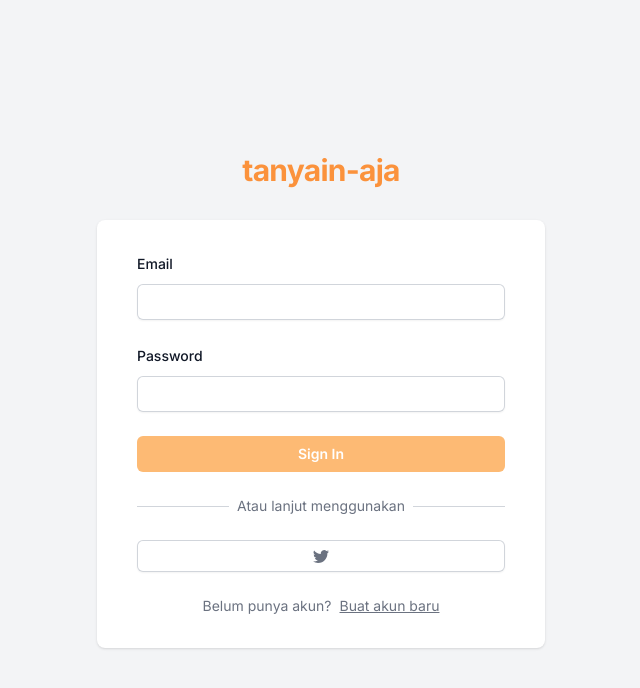
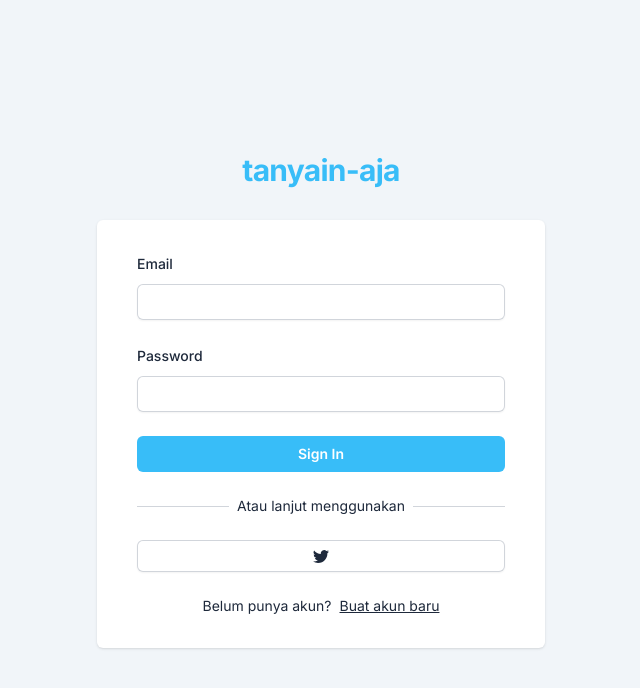
Before and after one commit to dotslashf/tanyain-aja, a Next.js app: page / in a window 1280 px wide. Shown: the top 688 px of the page, without its empty margins (319-959 px from the left). Built offline with nearby package versions, Linux system fonts and the light colour scheme; no server answers.

Commit message:
style: fix

```diff
--- a/app/(site)/components/AuthForm.tsx
+++ b/app/(site)/components/AuthForm.tsx
@@ -103,7 +103,7 @@
 
   return (
     <div className="mt-8 sm:mx-auto sm:w-full sm:max-w-md">
-      <div className="px-4 py-8 bg-white shadow sm:rounded-lg sm:px-10">
+      <div className="px-4 py-8 bg-white rounded-md shadow sm:px-10">
         <form className="space-y-6" onSubmit={handleSubmit(onSubmit)}>
           {variant === 'SignUp' && (
             <Input
@@ -144,12 +144,10 @@
               <div className="w-full border-t border-gray-300" />
             </div>
             <div className="relative flex justify-center text-sm">
-              <span className="px-2 text-gray-500 bg-white">
-                Atau lanjut menggunakan
-              </span>
+              <span className="px-2 bg-white">Atau lanjut menggunakan</span>
             </div>
           </div>
-          <div className="flex mt-6 gap-2">
+          <div className="flex gap-2 mt-6">
             <AuthSocialButton
               icon={BsTwitter}
               onClick={() => socialAction('twitter')}
@@ -157,7 +155,7 @@
           </div>
         </div>
 
-        <div className="flex justify-center px-2 mt-6 text-sm text-gray-500 gap-2">
+        <div className="flex justify-center gap-2 px-2 mt-6 text-sm">
           <div>
             {variant === 'SignIn' ? 'Belum punya akun?' : 'Sudah punya akun?'}
           </div>
--- a/app/(site)/components/AuthSocialButton.tsx
+++ b/app/(site)/components/AuthSocialButton.tsx
@@ -13,9 +13,9 @@
     <button
       onClick={onClick}
       type="button"
-      className="inline-flex justify-center w-full px-4 py-2 text-gray-500 bg-white rounded-md shadow-sm ring-1 ring-inset ring-gray-300 hover:bg-gray-50 focus:outline-offset-0"
+      className="inline-flex justify-center w-full px-4 py-2 bg-white rounded-md shadow-sm ring-1 ring-inset ring-gray-300 hover:bg-gray-50 focus:outline-offset-0"
     >
-      <Icon />
+      <Icon className="w-4 h-4" />
     </button>
   );
 };
--- a/app/(site)/page.tsx
+++ b/app/(site)/page.tsx
@@ -2,11 +2,11 @@
 
 export default function Home() {
   return (
-    <div className="flex flex-col justify-center min-h-full py-12 bg-gray-100 sm:px-6 lg:px8">
+    <div className="flex flex-col justify-center min-h-full px-6 py-12 bg-slate-100 lg:px-8">
       <div className="sm:mx-auto sm:w-full sm:max-w-md">
-        <h2 className="text-3xl font-bold tracking-tight text-center text-gray-900">
+        <h2 className="text-3xl font-bold tracking-tight text-center">
           {/* sign in to{" "} */}
-          <span className="text-orange-400 ">tanyain-aja</span>
+          <span className="text-primary">tanyain-aja</span>
         </h2>
       </div>
       <AuthForm />
--- a/app/components/Button.tsx
+++ b/app/components/Button.tsx
@@ -1,9 +1,9 @@
-"use client";
+'use client';
 
-import clsx from "clsx";
+import clsx from 'clsx';
 
 interface ButtonProps {
-  type?: "button" | "submit" | "reset";
+  type?: 'button' | 'submit' | 'reset';
   fullWidth?: boolean;
   children: React.ReactNode;
   onClick?: () => void;
@@ -40,13 +40,13 @@
         focus-visible:outline-offset-2
         transition
       `,
-        disabled && "opacity-50 cursor-default",
-        fullWidth && "w-full",
-        secondary ? "text-gray-900" : "text-white",
-        danger && "bg-rose-500 hover:bg-rose-600 focus-visible:ring-rose-500",
+        disabled && 'opacity-50 cursor-default',
+        fullWidth && 'w-full',
+        secondary ? 'text-slate-800' : 'text-white',
+        danger && 'bg-rose-500 hover:bg-rose-600 focus-visible:ring-rose-500',
         !secondary &&
           !danger &&
-          "bg-orange-300 hover:bg-orange-400 focus-visible:ring-orange-500"
+          'bg-primary hover:bg-sky-500 focus-visible:ring-sky-500'
       )}
     >
       {children}
--- a/app/components/Input.tsx
+++ b/app/components/Input.tsx
@@ -24,10 +24,7 @@
 }) => {
   return (
     <div>
-      <label
-        htmlFor={id}
-        className="block text-sm font-medium text-gray-900 leading-6 "
-      >
+      <label htmlFor={id} className="block text-sm font-medium leading-6 ">
         {label}
       </label>
       <div className="mt-2">
@@ -45,7 +42,6 @@
             rounded-md
             border-0
             py-1.5
-            text-gray-900
             shadow-sm
             ring-1
             ring-inset
--- a/app/components/LinkButton.tsx
+++ b/app/components/LinkButton.tsx
@@ -1,5 +1,6 @@
 import Link from 'next/link';
 import { IconType } from 'react-icons';
+import clsx from 'clsx';
 
 interface LinkButtonProps {
   children: React.ReactNode;
@@ -14,19 +15,15 @@
   icon: Icon,
   onClick,
 }) => {
+  const cssClass =
+    'flex justify-center md:justify-start items-center px-3 gap-x-3.5 py-2 bg-slate-200 text-sm font-semibold rounded-md hover:bg-gray-300 transition-colors';
   return onClick ? (
-    <button
-      className="w-full flex justify-center md:justify-start items-center gap-x-3.5 py-2 px-2.5 bg-gray-100 text-sm font-semibold text-slate-700 rounded-md hover:bg-gray-300 transition-colors"
-      onClick={onClick}
-    >
+    <button className={clsx(cssClass, 'w-full')} onClick={onClick}>
       <Icon className="w-4 h-4 stroke-1" />
       <span className="hidden md:block">{children}</span>
     </button>
   ) : (
-    <Link
-      href={name.toLowerCase()}
-      className="w-full flex justify-center md:justify-start items-center gap-x-3.5 py-2 px-2.5 bg-gray-100 text-sm font-semibold text-slate-700 rounded-md hover:bg-gray-300 transition-colors"
-    >
+    <Link href={name.toLowerCase()} className={cssClass}>
       <Icon className="w-4 h-4 stroke-1" />
       <span className="hidden md:block">{children}</span>
     </Link>
--- a/app/components/layout/Sidebar.tsx
+++ b/app/components/layout/Sidebar.tsx
@@ -16,11 +16,11 @@
   ];
 
   return (
-    <div className="h-screen bg-gray-500 ">
-      <div className="flex flex-col w-20 h-full overflow-hidden overflow-y-auto bg-white border-r border-gray-200 md:w-48 lg:w-64 py-7 scrollbar-y">
+    <div className="h-screen bg-gray-500 shadow-lg shadow-slate-200">
+      <div className="flex flex-col w-full h-full overflow-hidden overflow-y-auto border-r border-gray-200 bg-slate-50 md:w-48 lg:w-64 py-7 scrollbar-y">
         <div className="px-6">
           <Link
-            className="flex-none hidden text-xl font-semibold md:block"
+            className="flex-none hidden text-xl font-semibold transition-colors md:block text-primary"
             href="/"
             aria-label="Brand"
           >
--- a/tailwind.config.js
+++ b/tailwind.config.js
@@ -1,14 +1,26 @@
 /** @type {import('tailwindcss').Config} */
+const plugin = require('tailwindcss/plugin');
 module.exports = {
   content: [
-    "./pages/**/*.{js,ts,jsx,tsx,mdx}",
-    "./components/**/*.{js,ts,jsx,tsx,mdx}",
-    "./app/**/*.{js,ts,jsx,tsx,mdx}",
+    './pages/**/*.{js,ts,jsx,tsx,mdx}',
+    './components/**/*.{js,ts,jsx,tsx,mdx}',
+    './app/**/*.{js,ts,jsx,tsx,mdx}',
   ],
-  theme: {},
+  theme: {
+    extend: {
+      colors: {
+        primary: '#38bdf8',
+      },
+    },
+  },
   plugins: [
-    require("@tailwindcss/forms")({
-      strategy: "class",
+    require('@tailwindcss/forms')({
+      strategy: 'class',
+    }),
+    plugin(({ addBase, theme }) => {
+      addBase({
+        html: { color: theme('colors.slate.800') },
+      });
     }),
   ],
 };
```
